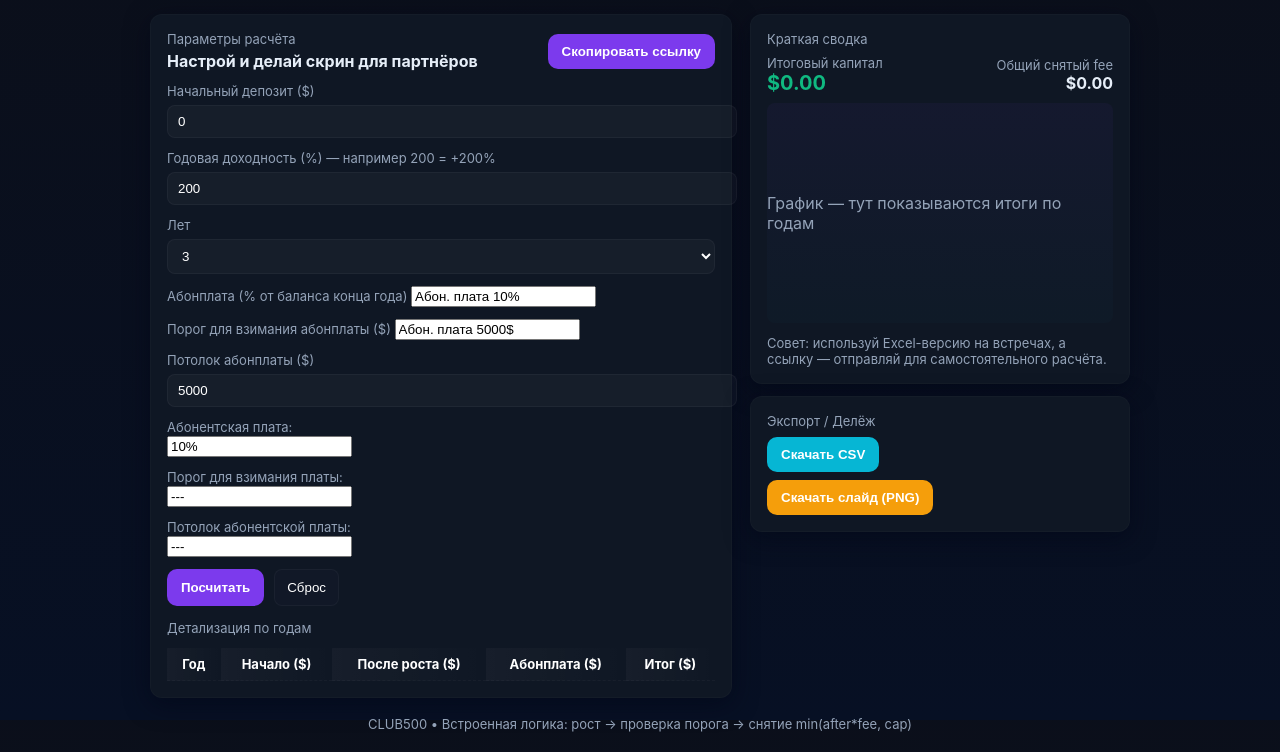
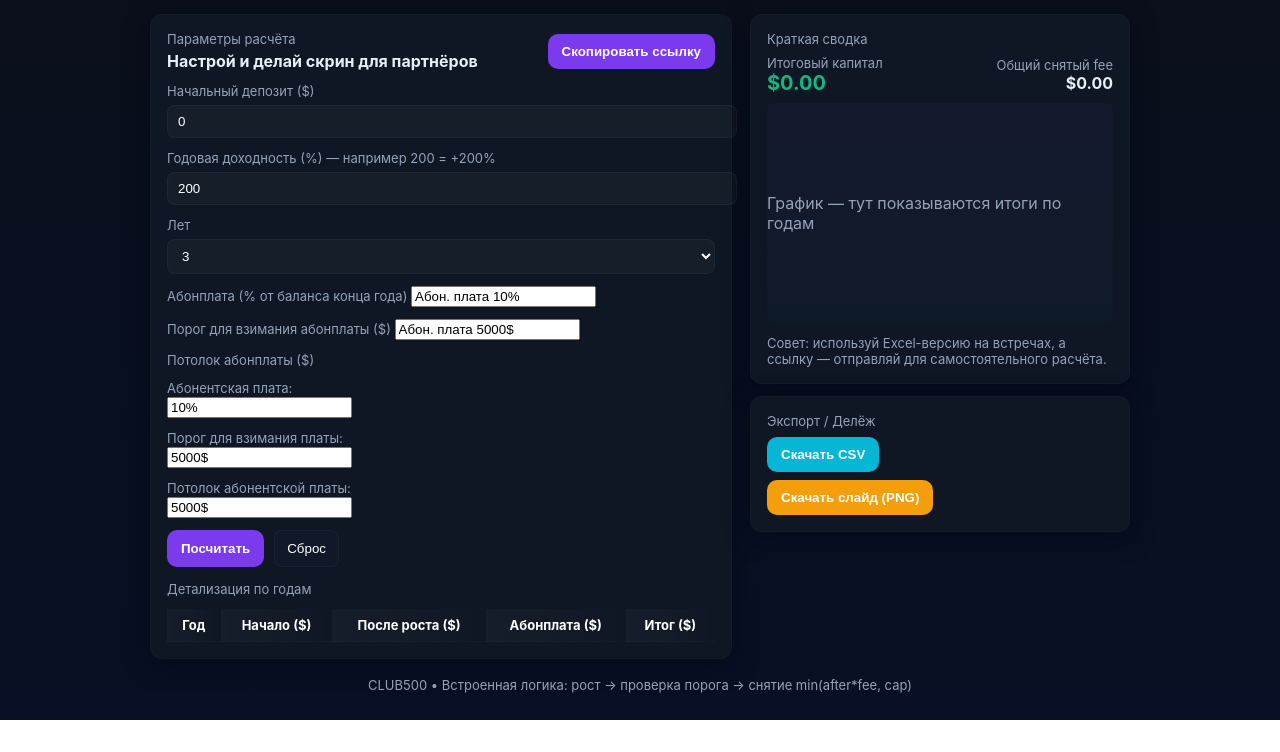
Before and after one commit to crazyga1321/club500-calculator, a plain HTML site: page index.html in a window 1280 px wide. Shown: the part 108-860 px from the top of the page. After the commit the page ends 828 px from the top, so only its background shows below. Drawn offline with Linux system fonts and the light colour scheme.

```diff
--- a/index.html
+++ b/index.html
@@ -85,16 +85,15 @@
         </label>
 
         <label>Потолок абонплаты ($)
-          <input id="cap" type="number" value="5000" readonly>
-        </label>
+                  </label>
 <label>Абонентская плата:</label>
 <input type="text" value="10%" readonly>
 
 <label>Порог для взимания платы:</label>
-<input type="text" value="---" readonly>
+<input type="text" value="5000$" readonly>
 
 <label>Потолок абонентской платы:</label>
-<input type="text" value="---" readonly>
+<input type="text" value="5000$" readonly>
 
         <div class="row" style="margin-top:12px">
           <button class="btn" id="calcBtn">Посчитать</button>
```
